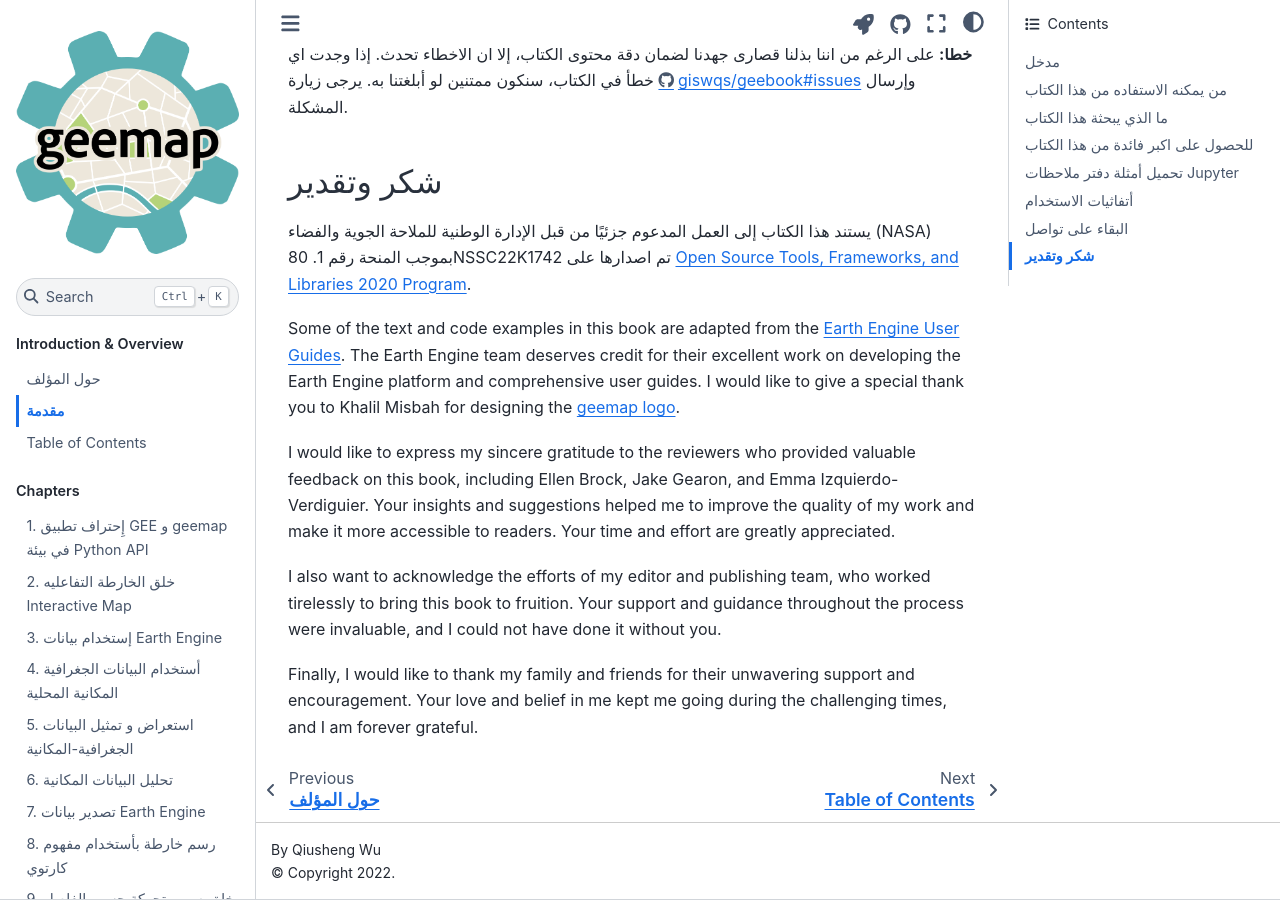
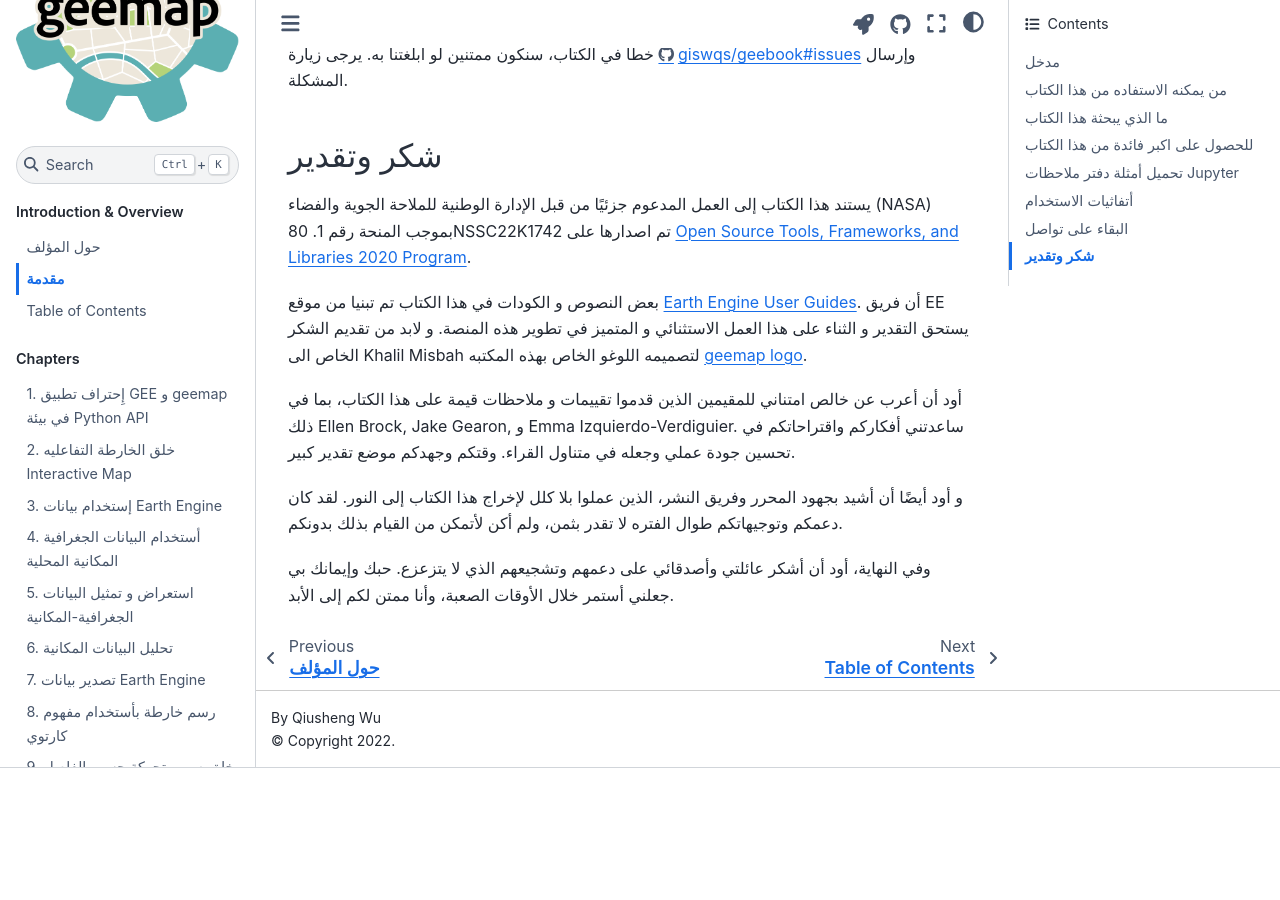
Before and after one commit to giswqs/geebook-arabic, a Jupyter Book: the page built from chapters/preface.md, in a window 1280 px wide and 900 px high, scrolled down 2969 px. Built offline with Jupyter Book 1.0.4 settings and Sphinx 7.4.7 and the Sphinx Book theme 1.1.4, drawn with Linux system fonts in a browser that asks for light colours; after the commit the page ends 3737 px from its top, so only the background shows below that; some of the changed text lies outside the part shown.

Commit message:
Update preface.md

```diff
--- a/chapters/preface.md
+++ b/chapters/preface.md
@@ -61,7 +61,7 @@ kernelspec:
 ## أتفاثيات الاستخدام
 
 هناك عدد من نصوص الاتفاثيات مستخدمه في هذا الكتاب.
-There are a number of text conventions used throughout this book.
+
 
 `الكود في النص`: يشير إلى كلمات التعليمات البرمجية في النص، وأسماء المجلدات، وأسماء الملفات، وامتدادات الملفات، وأسماء المسارات، وعناوين URL، وما إلى ذلك. فيما يلي مثال: قم بتعيين `EARTHENGINE_TOKEN` كمتغير بيئة نظام لمفتاح Earth Engine API الخاص بك.
 
@@ -90,11 +90,12 @@ m
 
 يستند هذا الكتاب إلى العمل المدعوم جزئيًا من قبل الإدارة الوطنية للملاحة الجوية والفضاء (NASA) بموجب المنحة رقم 1. 80NSSC22K1742  تم اصدارها على [Open Source Tools, Frameworks, and Libraries 2020 Program](https://bit.ly/3RVBRcQ).
 
+بعض النصوص و الكودات في هذا الكتاب تم تبنيا من موقع [Earth Engine User Guides](https://developers.google.com/earth-engine/guides). أن فريق EE يستحق التقدير و الثناء على هذا العمل الاستثنائي و المتميز في تطوير هذه المنصة. و لابد من تقديم الشكر الخاص الى Khalil Misbah لتصميمه اللوغو الخاص بهذه المكتبه  [geemap logo](https://github.com/gee-community/geemap/tree/master/docs/assets).
 
-Some of the text and code examples in this book are adapted from the [Earth Engine User Guides](https://developers.google.com/earth-engine/guides). The Earth Engine team deserves credit for their excellent work on developing the Earth Engine platform and comprehensive user guides. I would like to give a special thank you to Khalil Misbah for designing the [geemap logo](https://github.com/gee-community/geemap/tree/master/docs/assets).
 
-I would like to express my sincere gratitude to the reviewers who provided valuable feedback on this book, including Ellen Brock, Jake Gearon, and Emma Izquierdo-Verdiguier. Your insights and suggestions helped me to improve the quality of my work and make it more accessible to readers. Your time and effort are greatly appreciated.
 
-I also want to acknowledge the efforts of my editor and publishing team, who worked tirelessly to bring this book to fruition. Your support and guidance throughout the process were invaluable, and I could not have done it without you.
+أود أن أعرب عن خالص امتناني للمقيمين الذين قدموا تقييمات و ملاحظات قيمة على هذا الكتاب، بما في ذلك Ellen Brock,  Jake Gearon, و Emma Izquierdo-Verdiguier. ساعدتني أفكاركم واقتراحاتكم في تحسين جودة عملي وجعله في متناول القراء. وقتكم وجهدكم موضع تقدير كبير.
 
-Finally, I would like to thank my family and friends for their unwavering support and encouragement. Your love and belief in me kept me going during the challenging times, and I am forever grateful.
+و أود أيضًا أن أشيد بجهود المحرر وفريق النشر، الذين عملوا بلا كلل لإخراج هذا الكتاب إلى النور. لقد كان دعمكم وتوجيهاتكم طوال الفتره لا تقدر بثمن، ولم أكن لأتمكن من القيام بذلك بدونكم.
+
+وفي النهاية، أود أن أشكر عائلتي وأصدقائي على دعمهم وتشجيعهم الذي لا يتزعزع. حبك وإيمانك بي جعلني أستمر خلال الأوقات الصعبة، وأنا ممتن لكم إلى الأبد.
```
